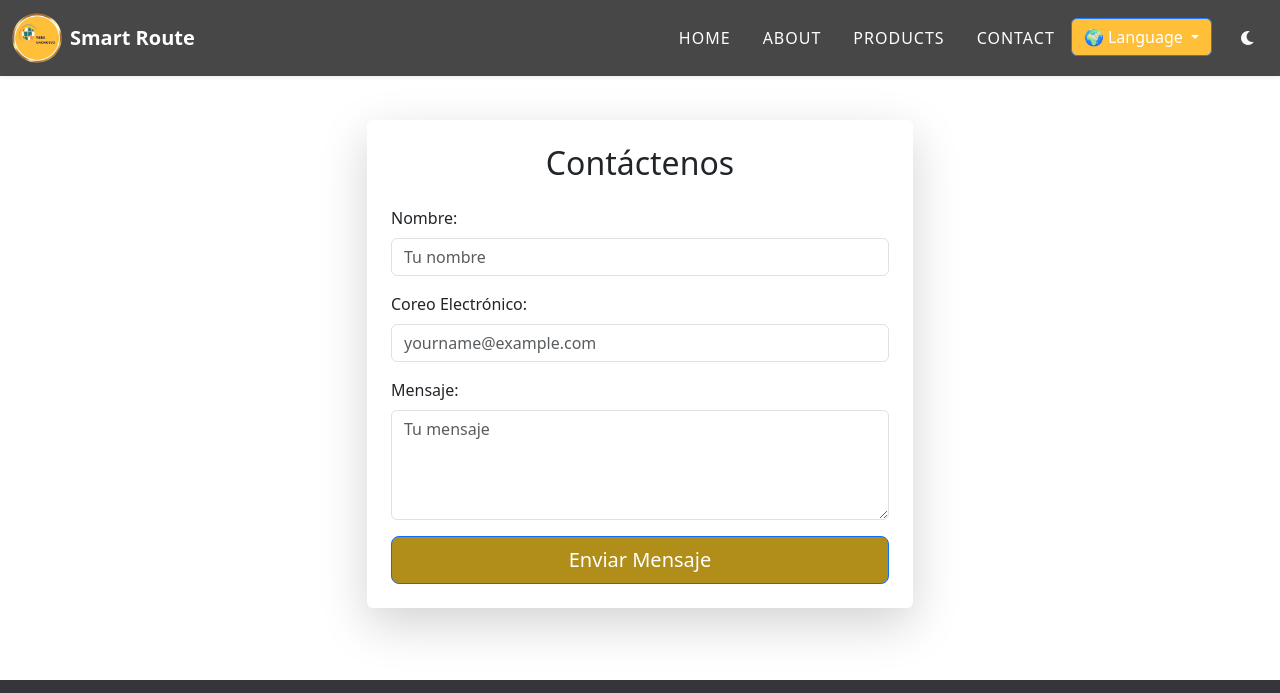
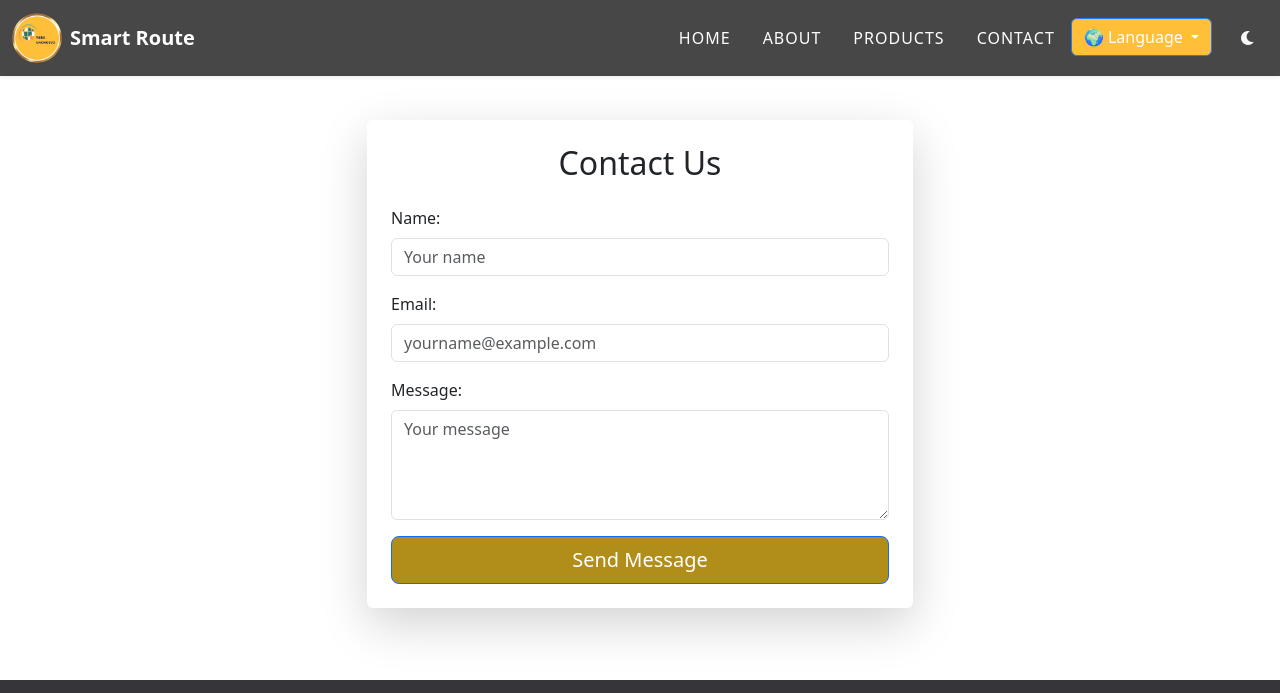
Before and after one commit to zura-papiashvili/portfolio, a Django app: page /contact/ in a window 1280 px wide. Shown: the top 693 px of the page. Run offline with Django 5.2, Linux system fonts and the light colour scheme.

Commit message:
feat: translate

```diff
--- a/blog/templates/contact.html
+++ b/blog/templates/contact.html
@@ -1,4 +1,6 @@
 {% extends "base.html" %}
+{% load static %}
+{% load i18n %}
 
 {% block title %}Contact Us{% endblock %}
 
@@ -8,7 +10,7 @@
         <div class="col-lg-6 col-md-8">
             <div class="card shadow-lg border-0">
                 <div class="card-body p-4">
-                    <h2 class="text-center mb-4">Contáctenos</h2>
+                    <h2 class="text-center mb-4">{% trans "Contact Us" %}</h2>
 
                     {% if messages %}
                         <div class="alert alert-success" role="alert">
@@ -21,8 +23,8 @@
                     <form action="{% url 'contact' %}" method="post" class="needs-validation" novalidate>
                         {% csrf_token %}
                         <div class="mb-3">
-                            <label for="message-name" class="form-label">Nombre:</label>
-                            <input type="text" id="message-name" name="message-name" class="form-control {% if form.message_name.errors %}is-invalid{% endif %}" placeholder="Tu nombre" required>
+                            <label for="message-name" class="form-label">{% trans "Name:" %}</label>
+                            <input type="text" id="message-name" name="message-name" class="form-control {% if form.message_name.errors %}is-invalid{% endif %}" placeholder="{% trans 'Your name' %}" required>
                             {% if form.message_name.errors %}
                                 <div class="invalid-feedback">
                                     {% for error in form.message_name.errors %}
@@ -32,8 +34,8 @@
                             {% endif %}
                         </div>
                         <div class="mb-3">
-                            <label for="message-email" class="form-label">Coreo Electrónico:</label>
-                            <input type="email" id="message-email" name="message-email" class="form-control {% if form.message_email.errors %}is-invalid{% endif %}" placeholder="yourname@example.com" required>
+                            <label for="message-email" class="form-label">{% trans "Email:" %}</label>
+                            <input type="email" id="message-email" name="message-email" class="form-control {% if form.message_email.errors %}is-invalid{% endif %}" placeholder="{% trans 'yourname@example.com' %}" required>
                             {% if form.message_email.errors %}
                                 <div class="invalid-feedback">
                                     {% for error in form.message_email.errors %}
@@ -43,8 +45,8 @@
                             {% endif %}
                         </div>
                         <div class="mb-3">
-                            <label for="message" class="form-label"> Mensaje:</label>
-                            <textarea id="message" name="message" class="form-control {% if form.message.errors %}is-invalid{% endif %}" placeholder="Tu mensaje" rows="4" required></textarea>
+                            <label for="message" class="form-label">{% trans "Message:" %}</label>
+                            <textarea id="message" name="message" class="form-control {% if form.message.errors %}is-invalid{% endif %}" placeholder="{% trans 'Your message' %}" rows="4" required></textarea>
                             {% if form.message.errors %}
                                 <div class="invalid-feedback">
                                     {% for error in form.message.errors %}
@@ -54,7 +56,7 @@
                             {% endif %}
                         </div>
                         <div class="d-grid">
-                            <button type="submit" class="btn btn-primary btn-lg" style="background-color: #b08e19;">Enviar Mensaje</button>
+                            <button type="submit" class="btn btn-primary btn-lg" style="background-color: #b08e19;">{% trans "Send Message" %}</button>
                         </div>
                     </form>
                 </div>
```
Also changed, not shown: blog/templates/about.html (+6 -4 lines), blog/templates/blog/home.html (+10 -8 lines), blog/locale/es/LC_MESSAGES/django.po, locale/es/LC_MESSAGES/django.po, 2 other files.
